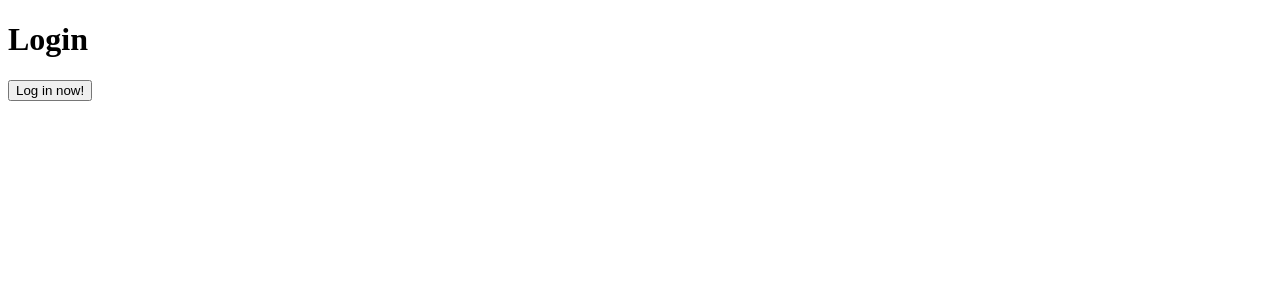
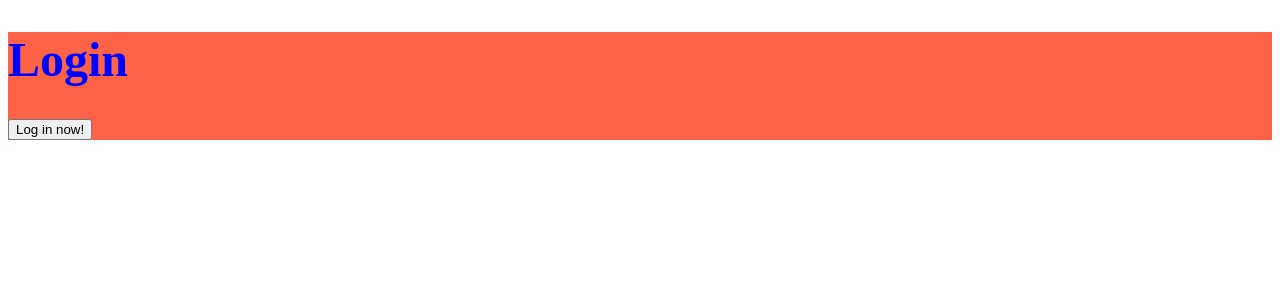
Before and after one commit to sannimdev/instaclone-web, a React (Create React App) app: page / in a window 1280 px wide. Shown: the top 300 px of the page. Built offline with nearby package versions, Linux system fonts and the light colour scheme.

Commit message:
8.7 Introduction to Styled Components

```diff
--- a/src/screens/Login.js
+++ b/src/screens/Login.js
@@ -1,11 +1,20 @@
+import styled from 'styled-components';
 import { isLoggedInVar } from '../apollo';
+
+const Title = styled.h1`
+    color: blue;
+    font-size: 3rem;
+`;
+const Container = styled.div`
+    background-color: tomato;
+`;
 
 const Login = () => {
     return (
-        <div>
-            <h1>Login</h1>
+        <Container>
+            <Title>Login</Title>
             <button onClick={() => isLoggedInVar(true)}>Log in now!</button>
-        </div>
+        </Container>
     );
 };
 
```
